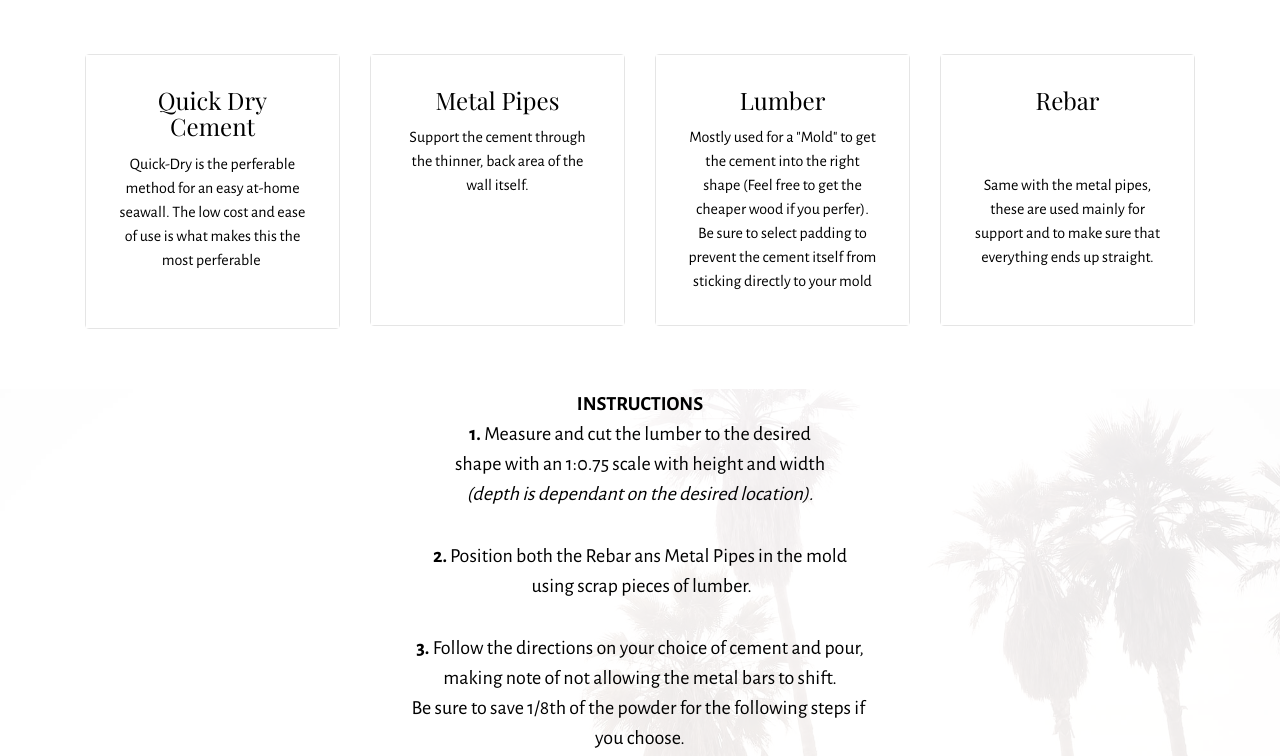
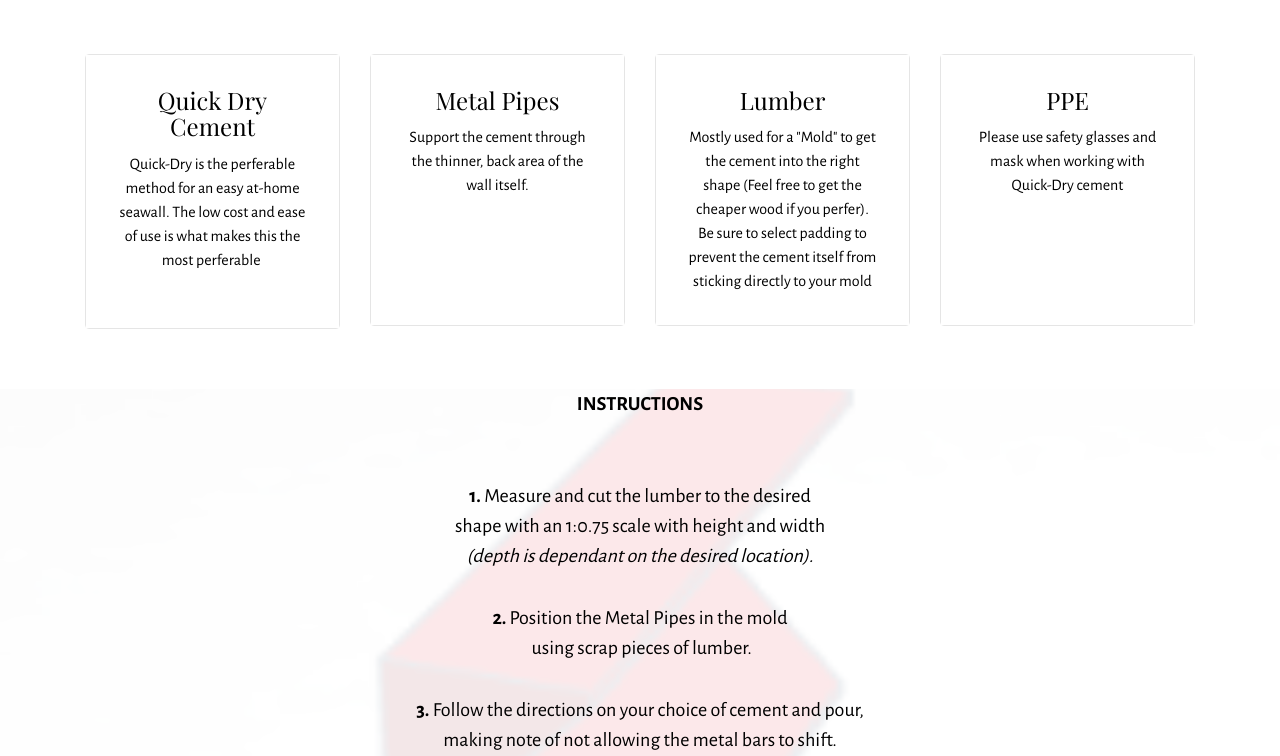
Before and after one commit to APandaWIthAPlan/SeaWall.github.io, a plain HTML site: page page1.html in a window 1280 px wide. Shown: the part 196-952 px from the top of the page. Drawn offline with nearby package versions, Linux system fonts and the light colour scheme; files whose address does not match are found by name.

Commit message:
Add files via upload

```diff
--- a/assets/images/hashes.json
+++ b/assets/images/hashes.json
@@ -1 +1 @@
-{"GyLgEogdkfxeQoigEI0JXg==":"alex-vv8injju-pg-unsplash-1400x933.jpg","7GWIZLzQOP1Hxw1qg62yYg==":"fuse-brussels-ji01fn0u7cg-unsplash-2000x1333.jpg","Vl+cxzojPYAeutxokoG+Ug==":"matthew-henry-vviftdjakyk-unsplash-2000x1333.jpg","J94l0nQ5jIYQ3TkjyrFlAQ==":"sean-pollock-phyq704ffda-unsplash-2000x1333.jpg","PvySZseA0pWOD+yuI8mgJQ==":"sharon-mccutcheon-h6mh896-tqo-unsplash-2000x1333.jpg","P0X3UH54saDbhSHX2DMSxA==":"nitish-meena-rbbdzzbkrdy-unsplash-2000x1333.jpg","3nhQ+M782lJJB+NmDggLsw==":"paul-gilmore-mqo0rf-pums-unsplash-2000x1125.jpg","ru3F6qaKku2VZaYyxRJweQ==":"fereshteh-azadi-fkc2krt_5ca-unsplash-2000x1125.jpg","Jm2W9Wsif0UhrPUppDPLGw==":"erik-stine-yo30oaaowgw-unsplash-2000x1252.jpg","omcExVKpcAjuTDBoYThwnQ==":"jorg-hiroel-pgak-unsplash-1400x933.jpg","fBckDKaYv46CmjkvL7VIDg==":"jake-gard-cetb-btdbty-unsplash-1400x933.jpg","SN6MzUlEqR19cIK2CYB9uw==":"bingnan-li-ijragtbnomc-unsplash-1400x933.jpg","oNwWHmnJl+VLZvO01/iOXA==":"lighthouse-1532771-1400x962.jpg"}
+{"GyLgEogdkfxeQoigEI0JXg==":"alex-vv8injju-pg-unsplash-1400x933.jpg","7GWIZLzQOP1Hxw1qg62yYg==":"fuse-brussels-ji01fn0u7cg-unsplash-2000x1333.jpg","Vl+cxzojPYAeutxokoG+Ug==":"matthew-henry-vviftdjakyk-unsplash-2000x1333.jpg","J94l0nQ5jIYQ3TkjyrFlAQ==":"sean-pollock-phyq704ffda-unsplash-2000x1333.jpg","PvySZseA0pWOD+yuI8mgJQ==":"sharon-mccutcheon-h6mh896-tqo-unsplash-2000x1333.jpg","P0X3UH54saDbhSHX2DMSxA==":"nitish-meena-rbbdzzbkrdy-unsplash-2000x1333.jpg","3nhQ+M782lJJB+NmDggLsw==":"paul-gilmore-mqo0rf-pums-unsplash-2000x1125.jpg","ru3F6qaKku2VZaYyxRJweQ==":"fereshteh-azadi-fkc2krt_5ca-unsplash-2000x1125.jpg","Jm2W9Wsif0UhrPUppDPLGw==":"erik-stine-yo30oaaowgw-unsplash-2000x1252.jpg","omcExVKpcAjuTDBoYThwnQ==":"jorg-hiroel-pgak-unsplash-1400x933.jpg","fBckDKaYv46CmjkvL7VIDg==":"jake-gard-cetb-btdbty-unsplash-1400x933.jpg","SN6MzUlEqR19cIK2CYB9uw==":"bingnan-li-ijragtbnomc-unsplash-1400x933.jpg","oNwWHmnJl+VLZvO01/iOXA==":"lighthouse-1532771-1400x962.jpg","y9T8+nVSBqmDJYj708i76Q==":"screenshot_2020-05-06%20dashboard%20tinkercad-231x154.png"}
--- a/page1.html
+++ b/page1.html
@@ -98,8 +98,8 @@
             <div class="col-sm-6 col-md-3">
                 <div class="card cart-block">
                     <div class="card-block">
-                        <h4 class="card-title text-xs-center">Rebar</h4>
-                        <p class="card-text"><br><br>Same with the metal pipes, these are used mainly for support and to make sure that everything ends up straight.<br><br></p>
+                        <h4 class="card-title text-xs-center">PPE</h4>
+                        <p class="card-text">Please use safety glasses and mask when working with Quick-Dry cement<br><br><br><br><br></p>
                     </div>
                 </div>
             </div>
@@ -107,11 +107,11 @@
     </div>
 </section>
 
-<section class="mbr-section mbr-parallax-background col-undefined" id="content5-5" data-rv-view="23" style="background-image: url(assets/images/photo-3.jpg); padding-top: 0rem; padding-bottom: 9rem;">
+<section class="mbr-section mbr-parallax-background col-undefined" id="content5-5" data-rv-view="23" style="background-image: url(assets/images/screenshot-2020-05-06-dashboard-tinkercad-231x154.png); padding-top: 0rem; padding-bottom: 9rem;">
     <div class="mbr-overlay" style="opacity: 0.9; background-color: rgb(255, 255, 255);"></div>
     <div class="container">
 
-        <div class="lead"><p><strong>INSTRUCTIONS<br>1.</strong> Measure and cut the lumber to the desired<br><span style="font-size: 1.25rem;">shape with an 1:0.75 scale with height and width <br><em>(depth is dependant on the desired location).</em></span></p><p><span style="font-size: 1.25rem;"><strong>2.&nbsp;</strong>Position both the Rebar ans Metal Pipes in the mold<br>&nbsp;using scrap pieces of lumber.</span></p><p><strong>3.</strong> Follow the directions on your choice of cement and pour,<br>making note of not allowing the metal bars to shift.<br>Be sure to save 1/8th of the powder for the following steps if&nbsp;<br>you choose.</p><p><strong>4.</strong> Remove the Quick-Dry cement after the designated time by <br>dis-assembling the lumber mold in a way in <br>which would allow you to re-assemble it</p><p><strong>5.</strong> <em>(Optional)</em> fill in the holes/wooden support with exess cement.</p><p><br></p><p><br></p></div>
+        <div class="lead"><p><strong>INSTRUCTIONS<br></strong></p><p><strong><br>1.</strong> Measure and cut the lumber to the desired<br><span style="font-size: 1.25rem;">shape with an 1:0.75 scale with height and width <br><em>(depth is dependant on the desired location).</em></span></p><p><span style="font-size: 1.25rem;"><strong>2.&nbsp;</strong>Position the Metal Pipes in the mold<br>&nbsp;using scrap pieces of lumber.</span></p><p><strong>3.</strong> Follow the directions on your choice of cement and pour,<br>making note of not allowing the metal bars to shift.<br>Be sure to save 1/8th of the powder for the following steps if&nbsp;<br>you choose.</p><p><strong>4.</strong> Remove the Quick-Dry cement after the designated time by <br>dis-assembling the lumber mold in a way in <br>which would allow you to re-assemble it</p><p><em>(Optional)<br></em><strong>5.</strong> Fill in the holes/wooden support with excess cement.</p></div>
     </div>
 </section>
 
```
Also changed, not shown: assets/images/screenshot-2020-05-06-dashboard-tinkercad-231x154.png (added), 1 other file.
